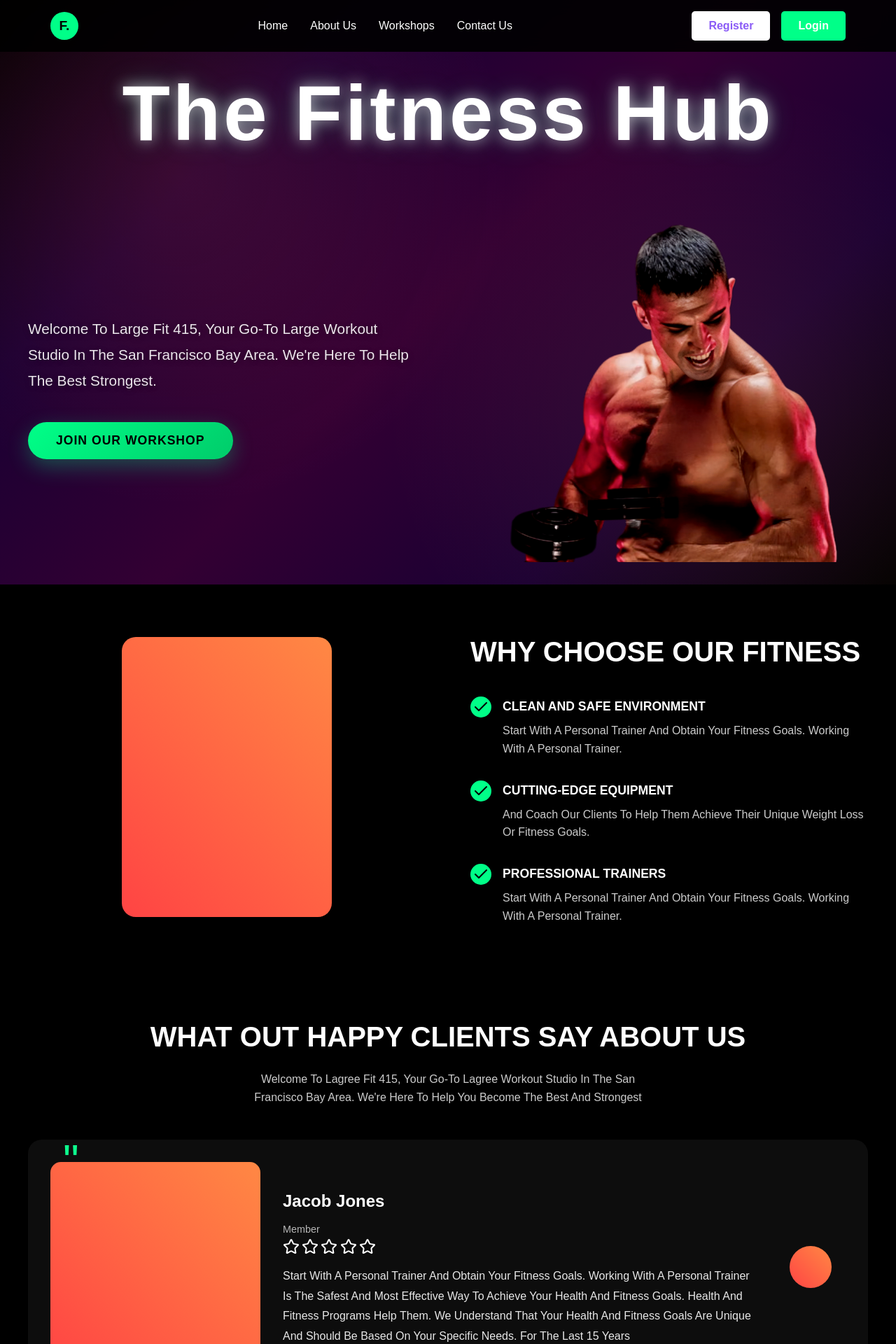
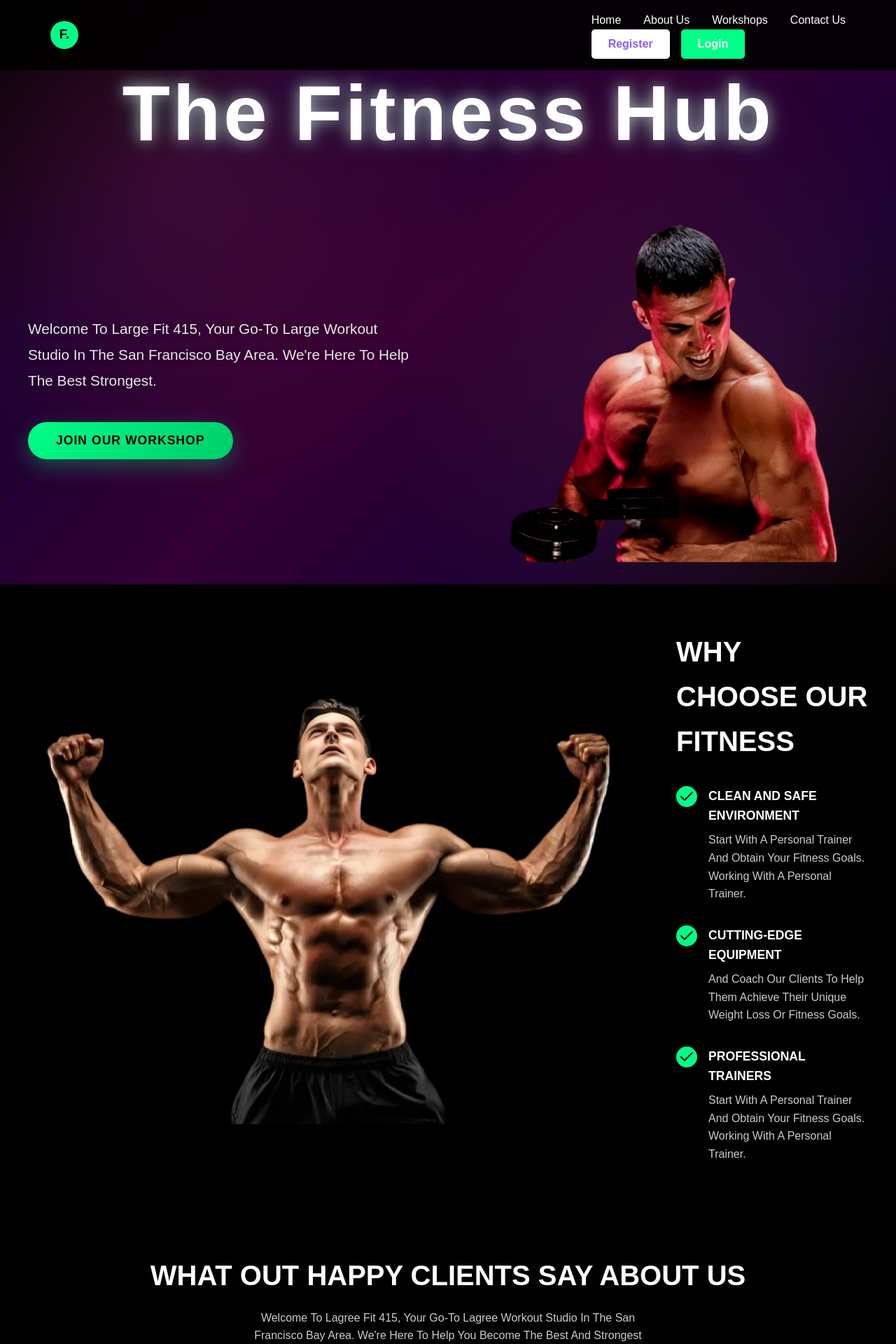
Before and after one commit to rajni2002491/gym_website, a React (Vite) app: page / in a window 1280 px wide. Shown: the top 1920 px of the page at 70% size. Built offline with nearby package versions, Linux system fonts and the light colour scheme.

Commit message:
why choose added

```diff
--- a/src/App.css
+++ b/src/App.css
@@ -225,7 +225,7 @@ body {
 
 .gym-image {
   width: 100%;
-  max-width: 600px;
+  max-width: 900px;
   height: 500px;
   position: relative;
   display: flex;
--- a/src/components/Header.jsx
+++ b/src/components/Header.jsx
@@ -7,6 +7,7 @@ const Header = () => {
                 <div className="logo">
                     <div className="logo-icon">F.</div>
                 </div>
+                <div className="header-right">
                     <nav className="nav">
                         <ul className="nav-list">
                             <li><a href="#home">Home</a></li>
@@ -20,6 +21,7 @@ const Header = () => {
                         <button className="btn btn-login">Login</button>
                     </div>
                 </div>
+            </div>
         </header>
     )
 }
--- a/src/components/WhyChoose.jsx
+++ b/src/components/WhyChoose.jsx
@@ -6,7 +6,7 @@ const WhyChoose = () => {
         <section className="why-choose" id="about">
             <div className="why-choose-container">
                 <div className="why-choose-image">
-                    <div className="bodybuilder"></div>
+                    <img src="/gym_image2.png" alt="Fitness Training" className="why-choose-img" />
                 </div>
                 <div className="why-choose-content">
                     <h2 className="why-choose-title">WHY CHOOSE OUR FITNESS</h2>
```
Also changed, not shown: public/gym_image2.png (added), public/gym_logo.png (added). Lines whose indentation alone changed are shown as unchanged.
